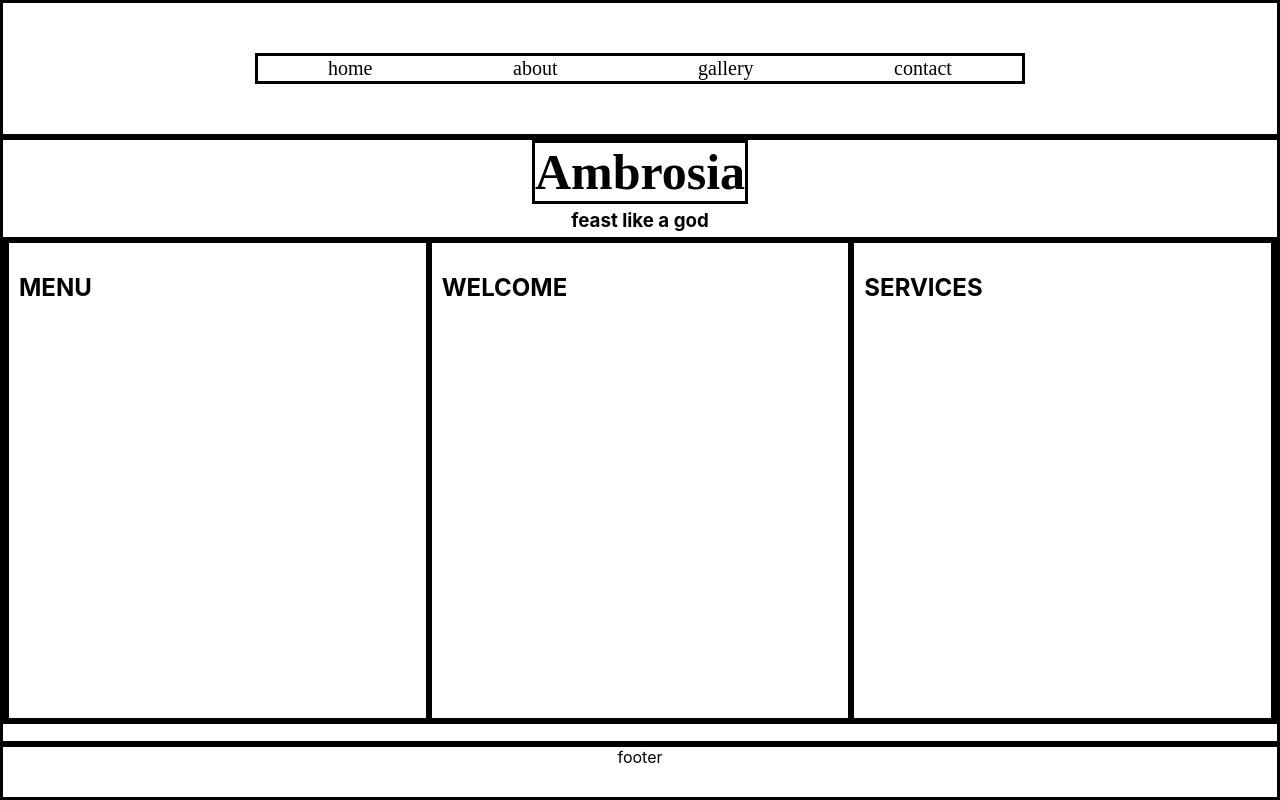
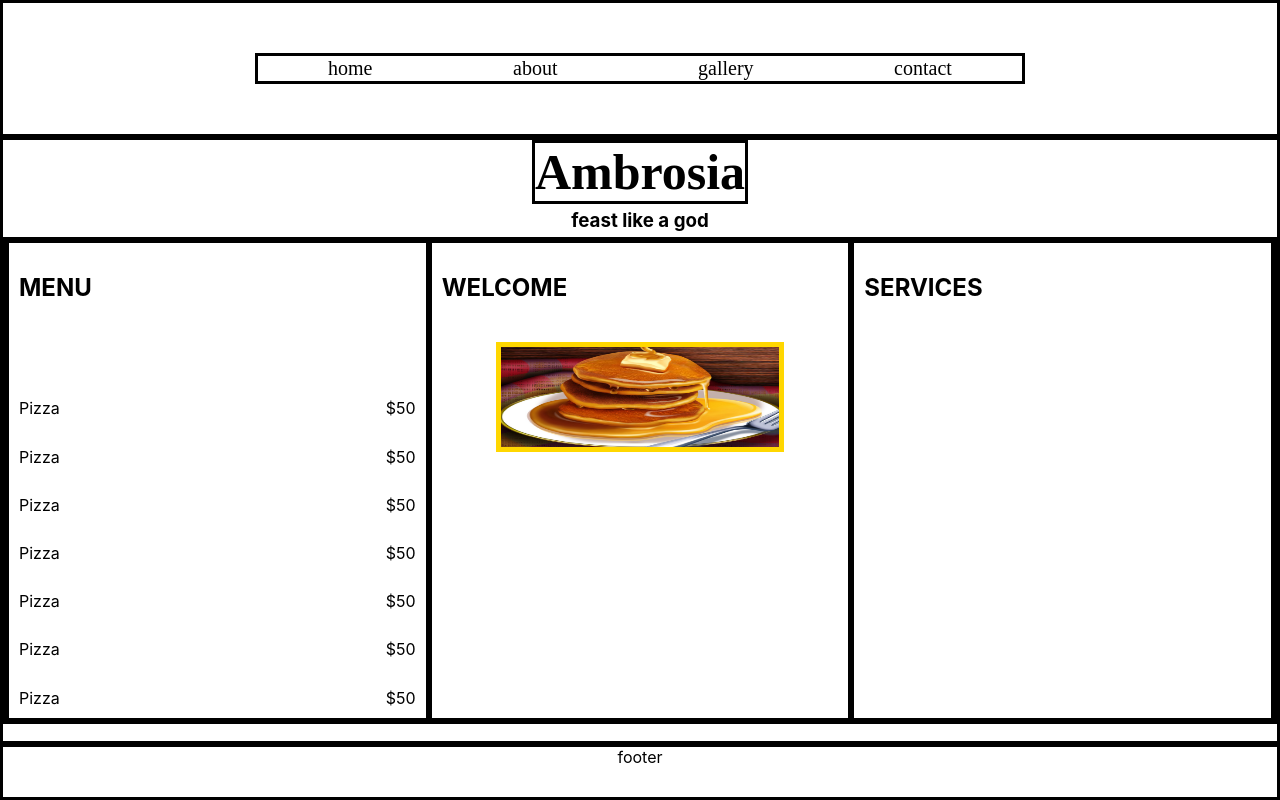
Before and after one commit to Kasamens/Present, a React (Create React App) app: page /about in a window 1280 px wide. Built offline with nearby package versions, Linux system fonts and the light colour scheme.

Commit message:
Added content to About page cards

```diff
--- a/src/pages/About/About.css
+++ b/src/pages/About/About.css
@@ -38,3 +38,26 @@
 #about-banner h3{
     margin: 5px;
 }
+
+.menu-item{
+    display: flex;
+    justify-content: space-between;
+}
+
+#menu-card{
+    display: flex;
+    flex-direction: column;
+    justify-content: space-between;
+}
+
+
+#welcome-card{
+    display: flex;
+    flex-direction: column;
+}
+#welcome-card img{
+    height: 100px;
+    width: 70%;
+    align-self: center;
+    border: solid gold 5px;
+}
--- a/src/pages/About/About.js
+++ b/src/pages/About/About.js
@@ -10,10 +10,41 @@ function About(){
             <div id='card-group'>
                 <div class='card' id='menu-card'>
                     <h2>MENU</h2>
+                    <br></br>
+                    <div class="menu-item">
+                        <span>Pizza</span>
+                        <span>$50</span>
+                    </div>
+                    <div class="menu-item">
+                        <span>Pizza</span>
+                        <span>$50</span>
+                    </div>
+                    <div class="menu-item">
+                        <span>Pizza</span>
+                        <span>$50</span>
+                    </div>
+                    <div class="menu-item">
+                        <span>Pizza</span>
+                        <span>$50</span>
+                    </div>
+                    <div class="menu-item">
+                        <span>Pizza</span>
+                        <span>$50</span>
+                    </div>
+                    <div class="menu-item">
+                        <span>Pizza</span>
+                        <span>$50</span>
+                    </div>
+                    <div class="menu-item">
+                        <span>Pizza</span>
+                        <span>$50</span>
+                    </div>
 
                 </div>
                 <div class='card' id='welcome-card'>
                     <h2>WELCOME</h2>
+                    <br></br>
+                    <img src= {require('../../images/pancake.jpg')}/>
                 </div>
                 <div class='card' id='services-card'>
                     <h2>SERVICES</h2>
```
